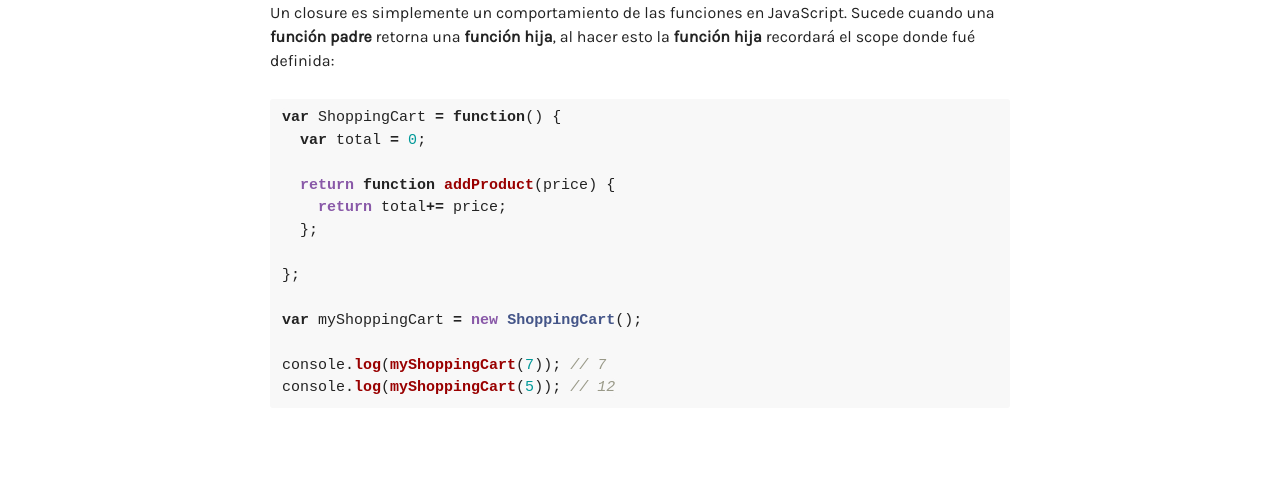
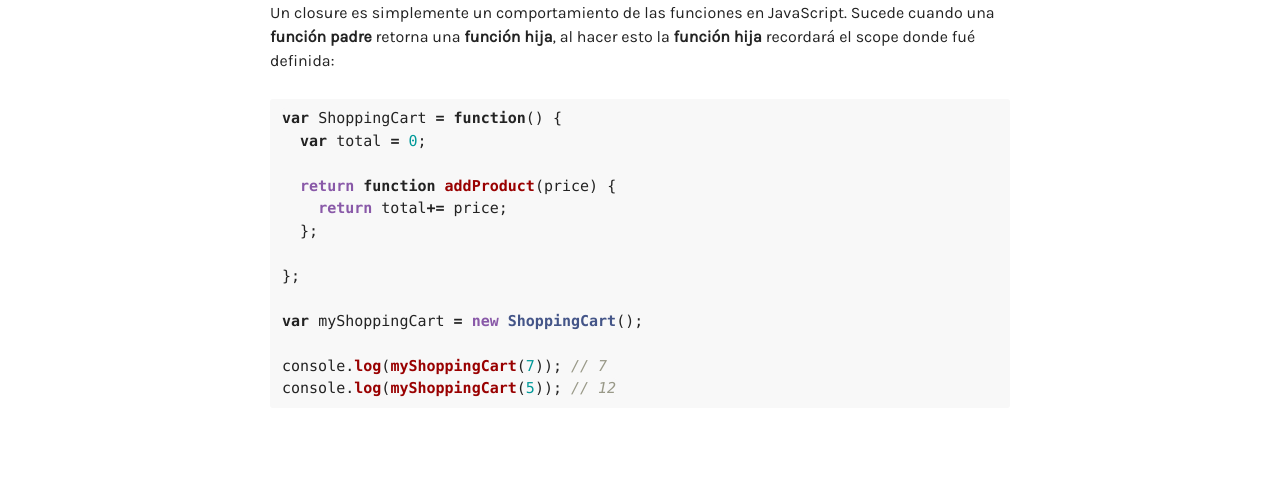
Before and after one commit to montalvomiguelo/montalvomiguelo.github.io, a Jekyll site: the page built from _posts/2016-04-02-funciones-y-closures.markdown, in a window 1280 px wide. Shown: the part 304-790 px from the top of the page. Built offline with Jekyll 4.4.1, drawn with Linux system fonts in a browser that asks for light colours; comment, search, counter and statistics services are not loaded.

Commit message:
change code font-family

```diff
--- a/_sass/_syntax-highlighting.scss
+++ b/_sass/_syntax-highlighting.scss
@@ -3,6 +3,11 @@
  */
 .highlight {
   @extend %vertical-rhythm;
+
+  code,
+  pre {
+    font-family: Consolas, Monaco, 'Andale Mono', monospace;
+  }
 
   .c     { color: #998; font-style: italic; } // Comment
   .err   { color: #a61717; background-color: #e3d2d2 } // Error
```
